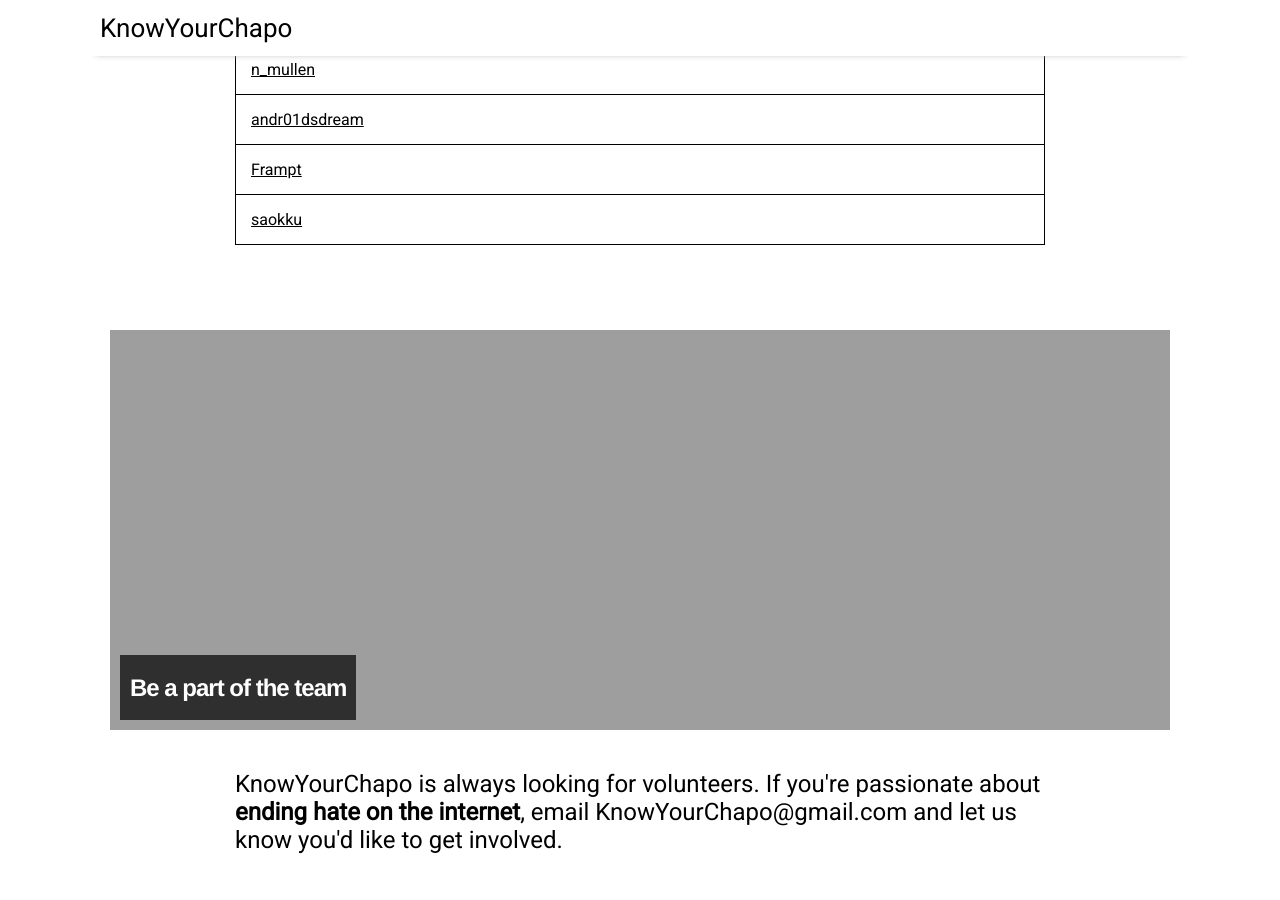
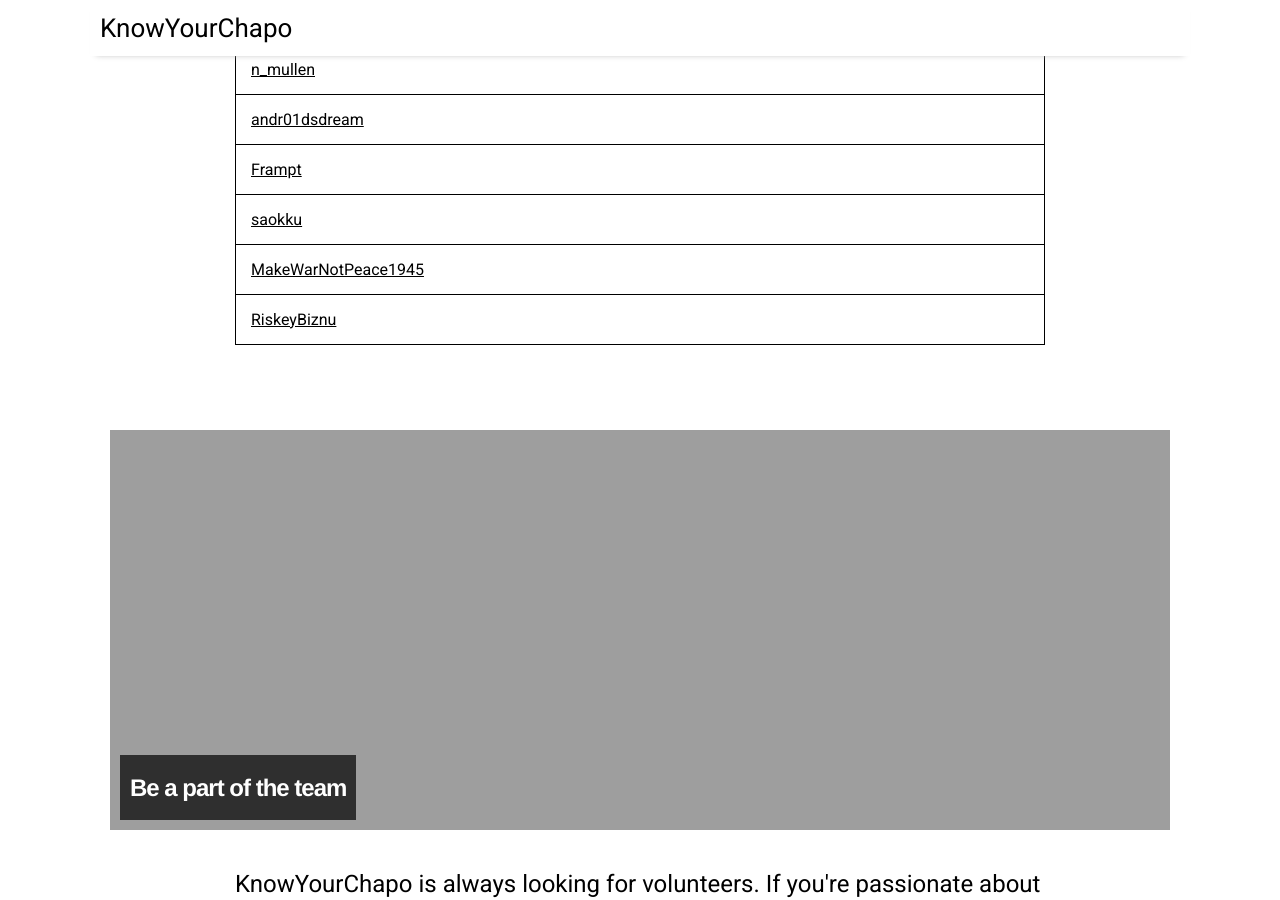
Before and after one commit to KnowYourChapo/KnowYourChapo.github.io, a Jekyll site: the page built from index.md, in a window 1280 px wide and 900 px high, scrolled down 1703 px. Built offline with Jekyll 4.4.1, drawn with Linux system fonts in a browser that asks for light colours; nearby versions of some CDN libraries; the list of posts is cut into pages by our own code.

Commit message:
new posters

```diff
--- a/_data/chapolist.json
+++ b/_data/chapolist.json
@@ -59,6 +59,14 @@
         {
             "name": "saokku",
             "notes": ""
+        },
+        {
+            "name": "MakeWarNotPeace1945",
+            "notes": ""
+        },
+        {
+            "name": "RiskeyBiznu",
+            "notes": ""
         }
     ]
 }
```
